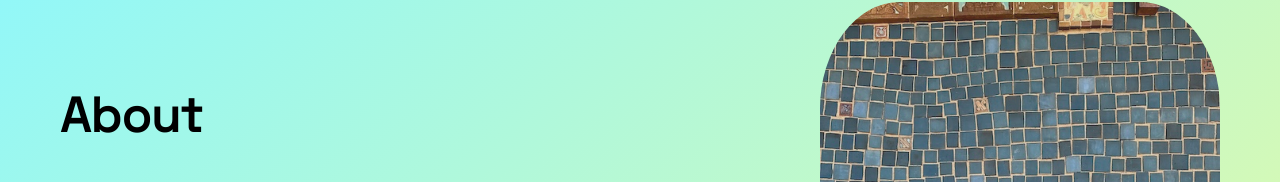
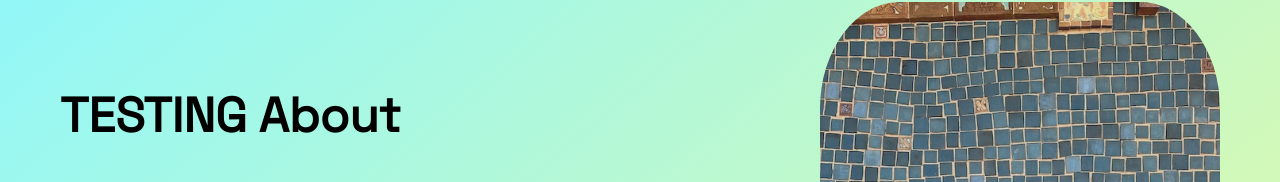
Before and after one commit to doblyt/inls572-assignment5, a plain HTML site: page about.html in a window 1280 px wide. Shown: the part 141-323 px from the top of the page. Drawn offline with Linux system fonts and the light colour scheme.

Commit message:
Update title and header in about.html

```diff
--- a/about.html
+++ b/about.html
@@ -3,7 +3,7 @@
 
     <head>
         <meta charset="utf-8">
-        <title>Dottie Blythe | Designer</title>
+        <title>Dottie Blyth | Designer</title>
         <link rel="stylesheet" href="style.css">
         <link rel="preconnect" href="https://fonts.googleapis.com">
         <link rel="preconnect" href="https://fonts.gstatic.com" crossorigin>
@@ -22,7 +22,7 @@
        <section class="intro">
             <div class="intro-text">
                 <header>
-                    <h1>About</h1>
+                    <h1>TESTING About</h1>
                     <p class="tagline">Hi! I'm Dottie.</p>
                 </header>
                 <p>My background in human-computer interaction design helps me combine systems-level thinking, creativity, and data analysis to solve complex challenges. My work focuses on the relationship between information, technology, and people and how we can bridge the gaps in between. With a strong foundation in human-computer interaction design, I am currently helping build and maintain a scalable, enterprise-level design system. Examples of recent work includes designing user flows and interfaces for context and reasoning across the product suite, documenting UI patterns, and facilitating team workshops. Skilled in cross-team collaboration, research, and project management.</p>
```
